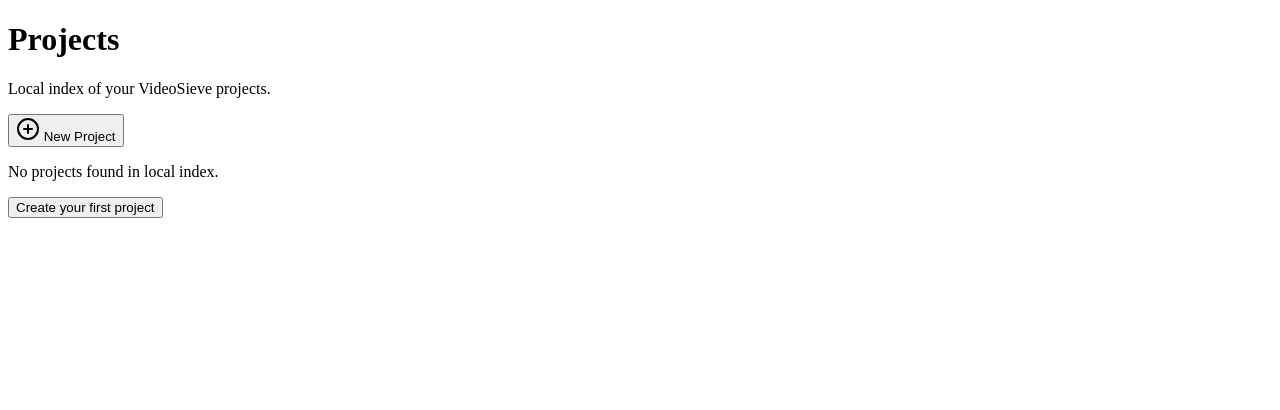
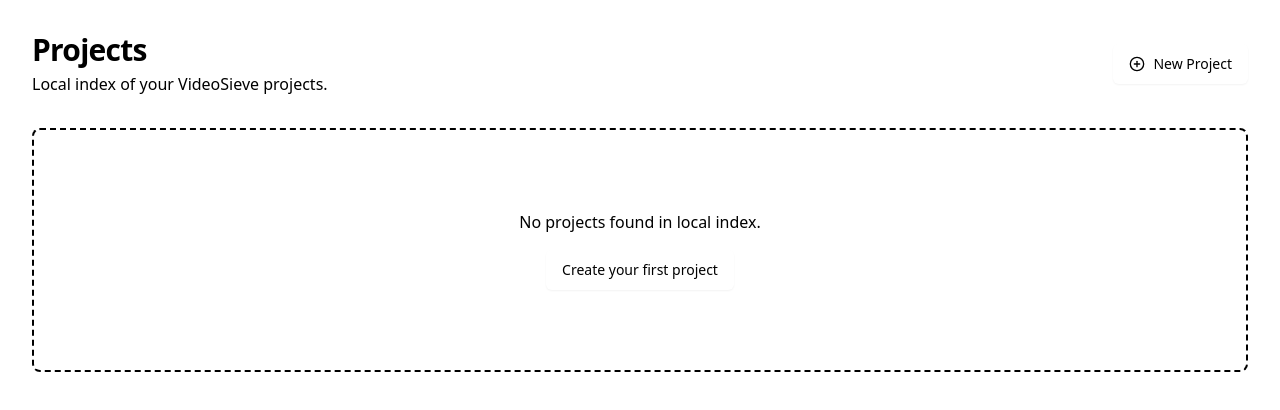
Before and after one commit to Vanilla-Yukirin/VideoSieve, a Next.js app in the folder apps/web/: page / in a window 1280 px wide. Shown: the top 410 px of the page. Built offline with nearby package versions, Linux system fonts and the light colour scheme.

Commit message:
feat(styles): update font family to system-ui for improved performance and consistency

```diff
--- a/apps/web/app/globals.css
+++ b/apps/web/app/globals.css
@@ -66,7 +66,7 @@
   }
   body {
     @apply bg-background text-foreground;
-    font-family: 'IBM Plex Sans', 'Noto Sans SC', 'PingFang SC', 'Microsoft YaHei UI', sans-serif;
+    font-family: system-ui, -apple-system, sans-serif;
   }
 }
 
--- a/apps/web/app/layout.tsx
+++ b/apps/web/app/layout.tsx
@@ -1,4 +1,5 @@
 import type { Metadata } from "next";
+import "./globals.css";
 
 export const metadata: Metadata = {
   title: "VideoSieve Web",
```
